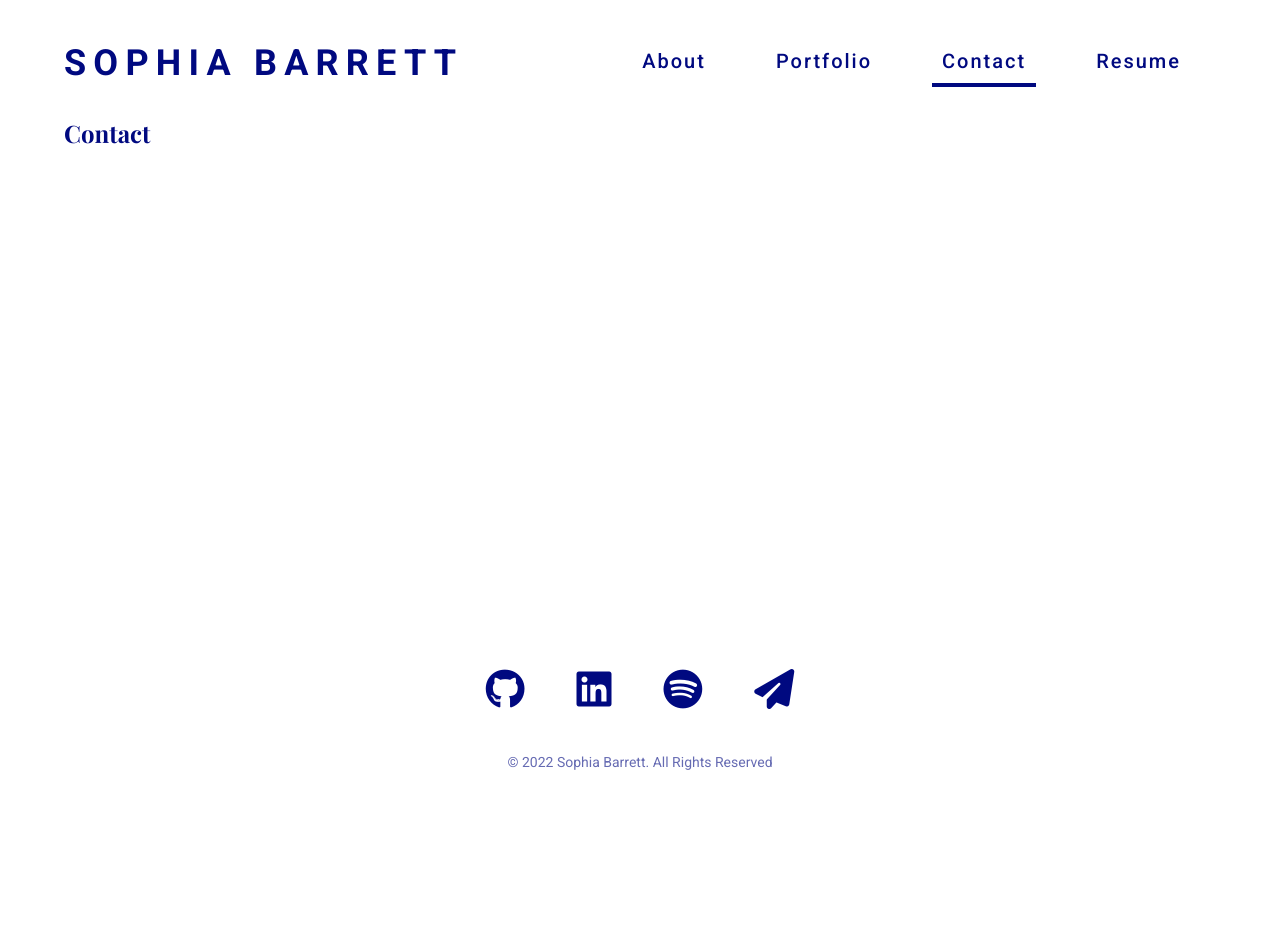
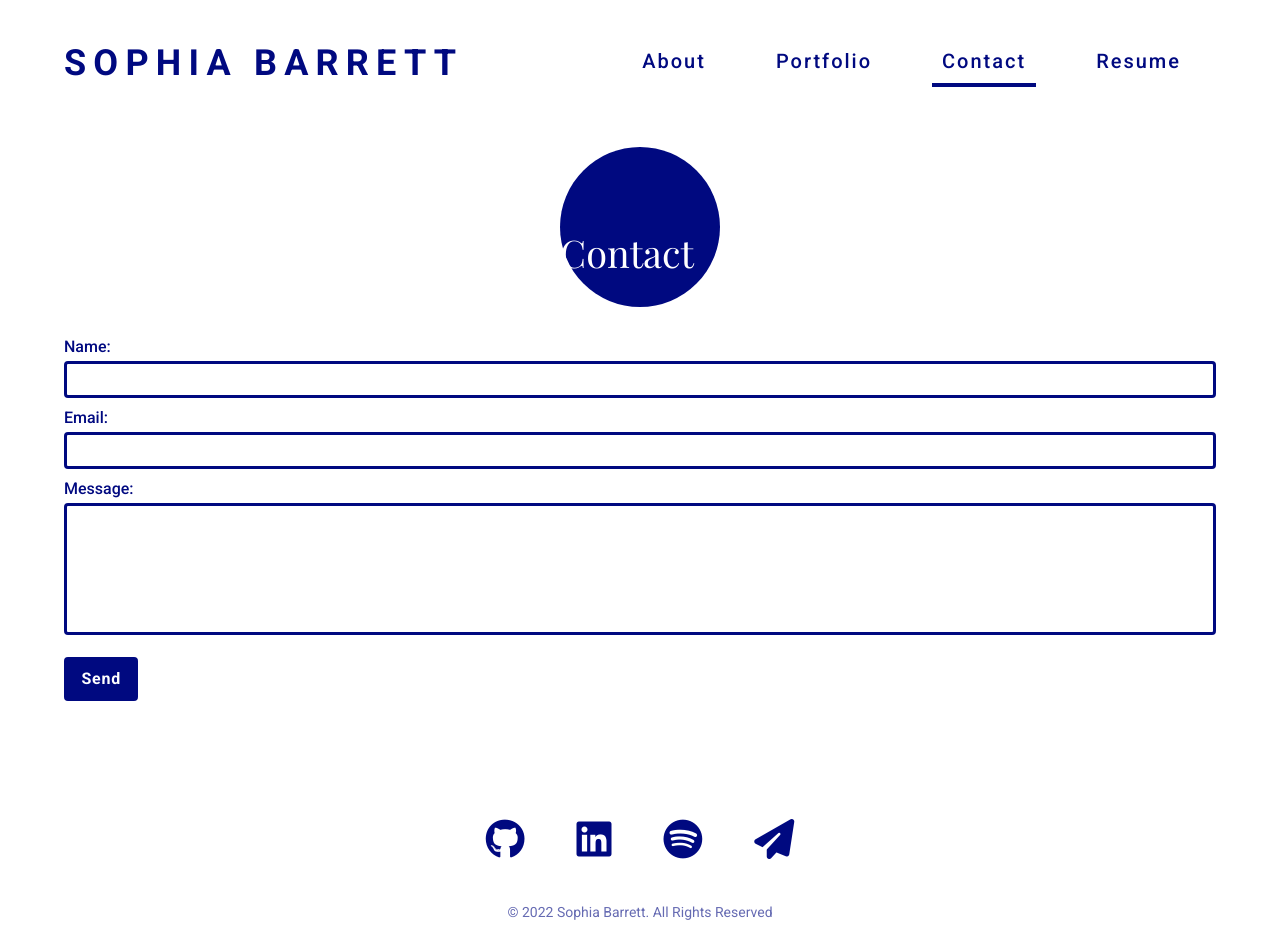
Before and after one commit to sophiabarrett/sophiabarrett.co, a React (Create React App) app: page / in a window 1280 px wide. Both pictures are taken after a click on the element "Contact". Before the commit the page ends 800 px from the top, so only its background shows below. Built offline with nearby package versions, Linux system fonts and the light colour scheme; a web font is replaced by a local one.

Commit message:
add contact form

```diff
--- a/src/components/About/index.js
+++ b/src/components/About/index.js
@@ -1,6 +1,6 @@
 function About() {
   return (
-    <div>
+    <>
       <section id="intro">
         <div class="img-wrapper">
           <img
@@ -50,7 +50,7 @@ function About() {
           </p>
         </div>
       </section>
-    </div>
+    </>
   );
 }
 
--- a/src/components/Contact/index.js
+++ b/src/components/Contact/index.js
@@ -1,9 +1,79 @@
+import { useState } from "react";
+import { validateEmail } from "../../utils/helpers";
+
 function Contact() {
-    return (
-      <div>
+  const [formState, setFormState] = useState({
+    name: "",
+    nameErr: false,
+    email: "",
+    emailErr: false,
+    message: "",
+    messageErr: false,
+  })
+
+  function validateInput(e) {
+    if (e.target.name === "name") {
+      e.target.value.length ? setFormState({...formState, nameErr: false}) : setFormState({...formState, nameErr: true});
+    }
+    if (e.target.name === "email") {
+      const validEmail = validateEmail(e.target.value);
+      validEmail ? setFormState({...formState, emailErr: false}) : setFormState({...formState, emailErr: true});
+    }
+    if (e.target.name === "message") {
+      e.target.value.length ? setFormState({...formState, messageErr: false}) : setFormState({...formState, messageErr: true});
+    }
+  }
+
+  return (
+    <section id="contact">
+      <div class="title-wrapper">
         <h2>Contact</h2>
       </div>
-    );
-  }
+      <form>
+        <div>
+          <label htmlFor="name">Name:</label>
+          <input type="text" name="name" onBlur={validateInput} />
+          {formState.nameErr && <p className="error-message">Please enter your name.</p>}
+        </div>
+        <div>
+          <label htmlFor="email">Email:</label>
+          <input type="text" name="email" onBlur={validateInput} />
+          {formState.emailErr && <p className="error-message">Please provide a valid email address.</p>}
+        </div>
+        <div>
+          <label htmlFor="message">Message:</label>
+          <textarea name="message" rows="6" onBlur={validateInput} />
+          {formState.messageErr && <p className="error-message">Please let me know how I can help you.</p>}
+        </div>
+        <div>
+          <button type="submit">Send</button>
+        </div>
+      </form>
+      {/* <div>
+        <h4>Contact me directly at:</h4>
+        <ul>
+          <li>
+            <a href="mailto:sophia@yoursummit.media" target="_blank">
+              <i class="fas fa-paper-plane"></i> sophia@yoursummit.media
+            </a>
+          </li>
+          <li>
+            <a href="https://github.com/sophiabarrett" target="_blank">
+              <i class="fab fa-github"></i> github.com/sophiabarrett
+            </a>
+          </li>
+          <li>
+            <a
+              href="https://www.linkedin.com/in/sophiabarrett/"
+              target="_blank"
+            >
+              <i class="fab fa-linkedin"></i> linkedin.com/in/sophiabarrett
+            </a>
+          </li>
+        </ul>
+      </div> */}
+    </section>
+  );
+}
 
-  export default Contact;
+export default Contact;
--- a/src/index.css
+++ b/src/index.css
@@ -26,23 +26,79 @@ body {
   margin: 0 3%;
 }
 
-.button {
+.button,
+button {
   display: inline-block;
   padding: .6em .9em;
-  margin: 6px;
   border: solid 3px var(--primary-color);
-  border-radius: .4em;
+  background-color: var(--white);
+  border-radius: 4px;
   font-family: 'Roboto', sans-serif;
   font-weight: bold;
   letter-spacing: .05em;
   text-decoration: none;
   color: var(--primary-color);
+  cursor: pointer;
+  outline: none;
 }
 
-.button:hover {
+.button:hover,
+button:hover,
+button:focus {
   background-color: var(--accent-color);
   border-color: var(--accent-color);
   color: var(--white);
+}
+
+form > div {
+  margin: 10px 0;
+}
+
+form label,
+form input,
+form textarea {
+  display: block;
+  width: 100%;
+  font-family: 'Roboto', sans-serif;
+  font-size: 16px;
+  color: var(--primary-color);
+}
+
+form label {
+  margin: 10px 0 5px 0;
+  font-weight: 500;
+}
+
+form input,
+form textarea {
+  padding: 6px;
+  resize: none;
+  border: solid 3px var(--primary-color);
+  border-radius: 4px;
+}
+
+form input:focus,
+form textarea:focus {
+  outline-width: 3px;
+  outline-color: var(--accent-color);
+  border-width: 3px;
+  border-color: var(--accent-color);
+}
+
+form button {
+  margin-top: 12px;
+  background-color: var(--primary-color);
+  color: var(--white);
+  font-size: 16px;
+}
+
+.error-message {
+  font-family: 'Roboto', sans-serif;
+  font-size: 14px;
+  font-style: italic;
+  font-weight: 500;
+  color: var(--accent-color);
+  padding: 0px;
 }
 
 /* Header Styles */
@@ -226,6 +282,12 @@ main section .paragraph-start {
   letter-spacing: .04em;
   line-height: 1.4em;
   padding: .5em 0;
+}
+
+/* Contact Content Styles */
+#contact .title-wrapper h2 {
+  font-size: 38px;
+  padding: 80px 100px 20px 0px;
 }
 
 /* Footer Styles */
--- /dev/null
+++ b/src/utils/helpers.js
@@ -0,0 +1,4 @@
+export function validateEmail(email) {
+    var regex = /^(([^<>()[\]\\.,;:\s@"]+(\.[^<>()[\]\\.,;:\s@"]+)*)|(".+"))@((\[[0-9]{1,3}\.[0-9]{1,3}\.[0-9]{1,3}\.[0-9]{1,3}\])|(([a-zA-Z\-0-9]+\.)+[a-zA-Z]{2,}))$/;
+    return regex.test(email);
+}
```
